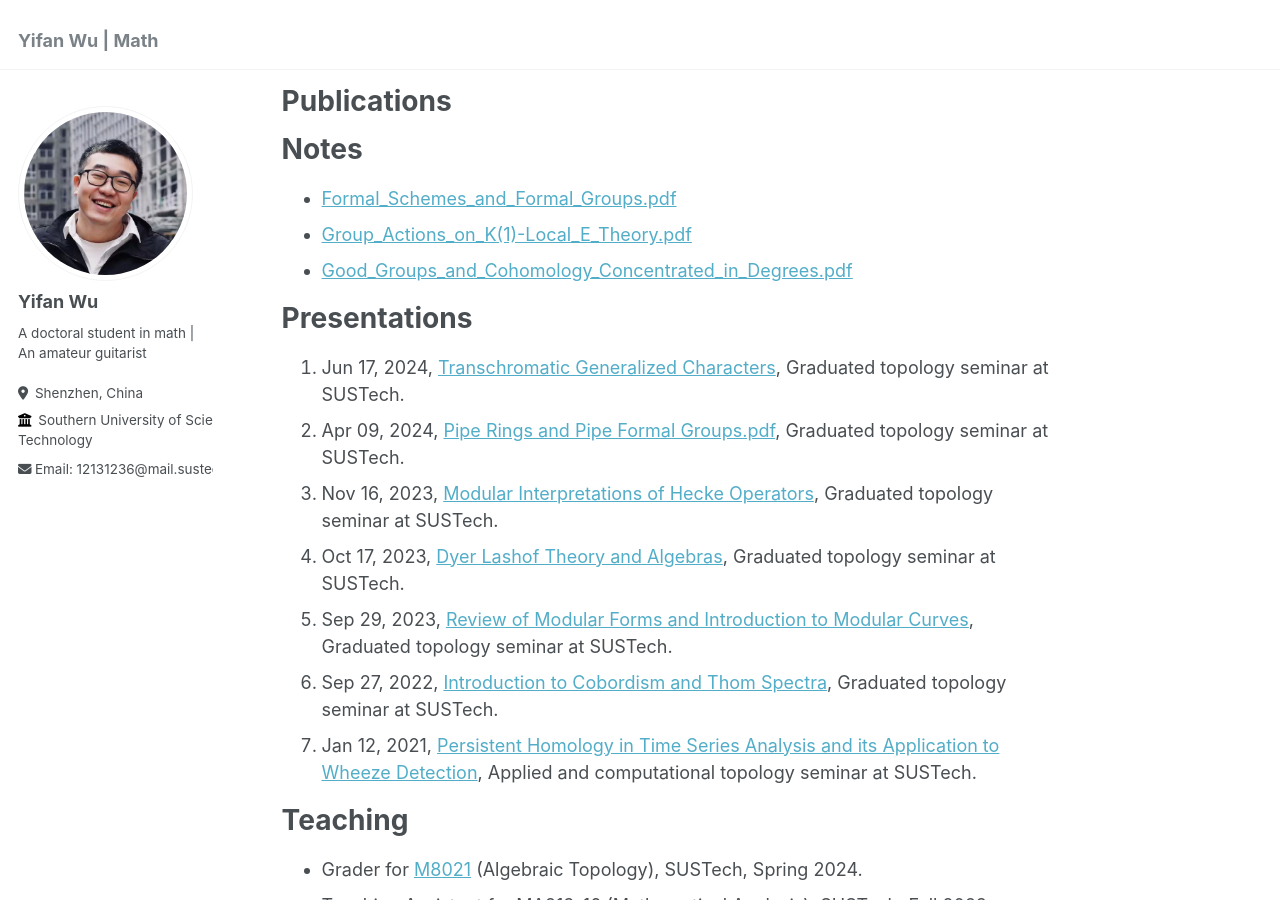
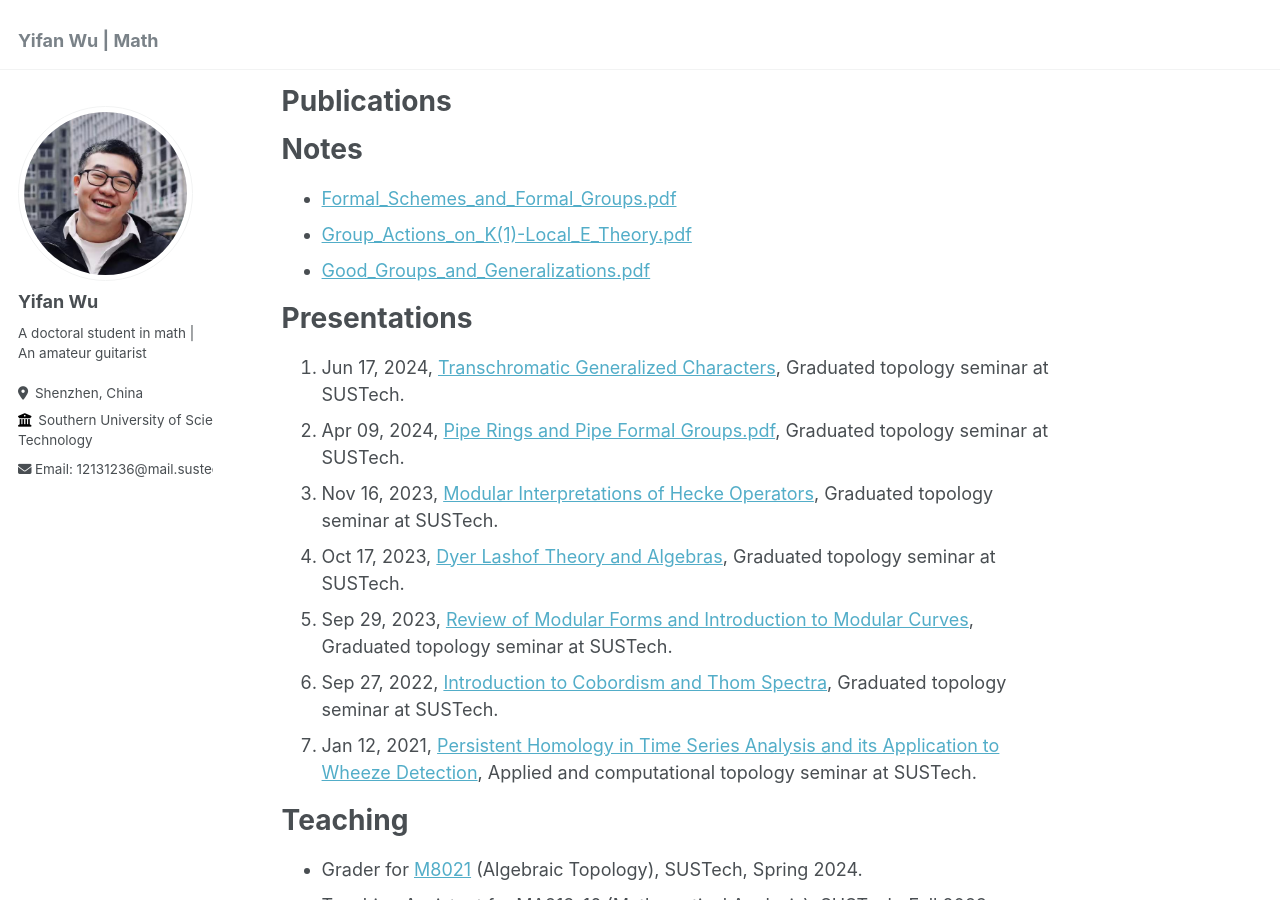
Before and after one commit to Wuyf19970105/Wuyf19970105.github.io, a Jekyll site: the page built from _pages/about.md, in a window 1280 px wide and 900 px high, scrolled down 1297 px. Built offline with Jekyll 4.4.1, drawn with Linux system fonts in a browser that asks for light colours.

Commit message:
Update about.md
Signed-off-by: Yifan Wu <148335396+Wuyf19970105@users.noreply.github.com>

```diff
--- a/_pages/about.md
+++ b/_pages/about.md
@@ -45,7 +45,7 @@ Notes
 ======
 * [Formal_Schemes_and_Formal_Groups.pdf](https://Wuyf19970105.github.io/files/Formal_Schemes_and_Formal_Groups.pdf)
 * [Group_Actions_on_K(1)-Local_E_Theory.pdf](https://Wuyf19970105.github.io/files/Group_actions_on_K(1)-local_E_theory.pdf)
-* [Good_Groups_and_Cohomology_Concentrated_in_Degrees.pdf](https://Wuyf19970105.github.io/files/Good_Groups_and_Cohomology_Concentrated_in_Degrees.pdf)
+* [Good_Groups_and_Generalizations.pdf](https://Wuyf19970105.github.io/files/Good_Groups_and_Generalizations.pdf)
 
 Presentations
 ======
```
